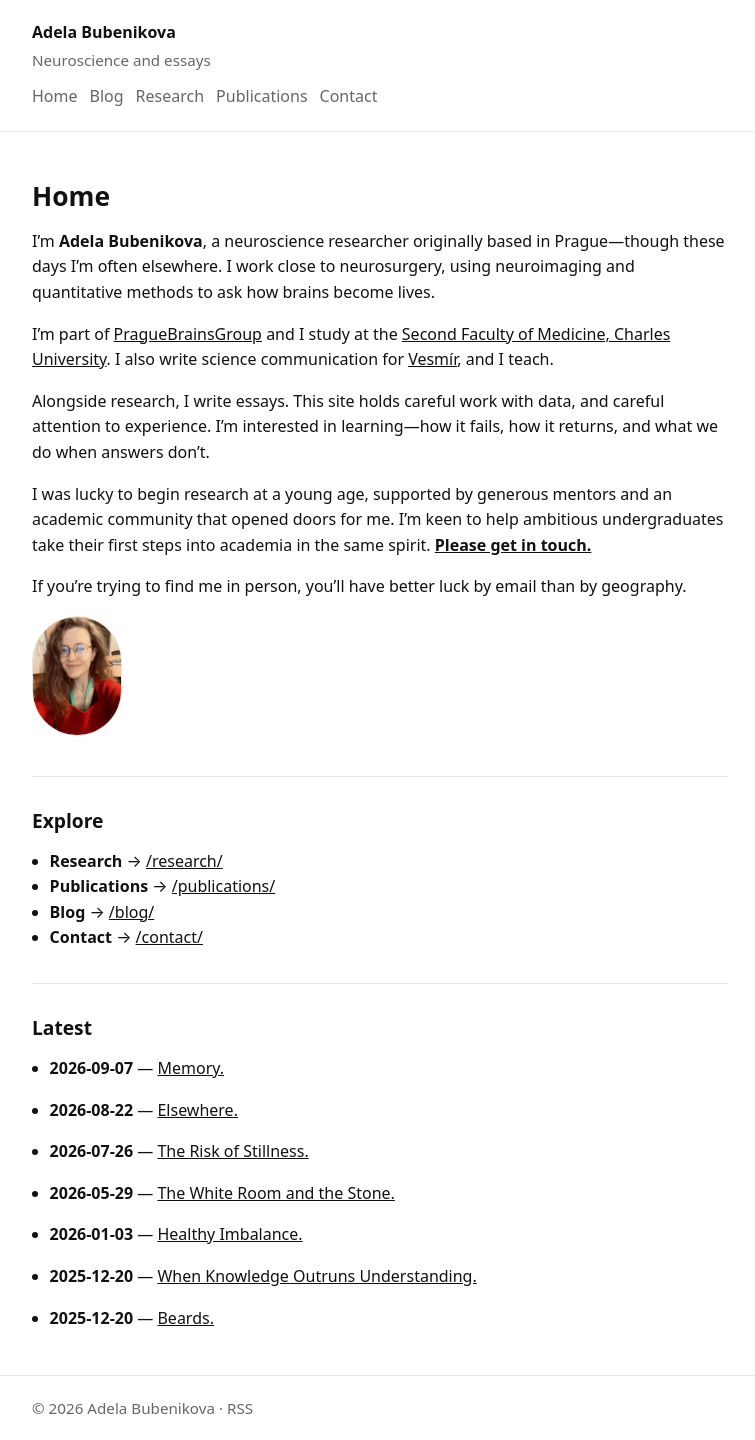
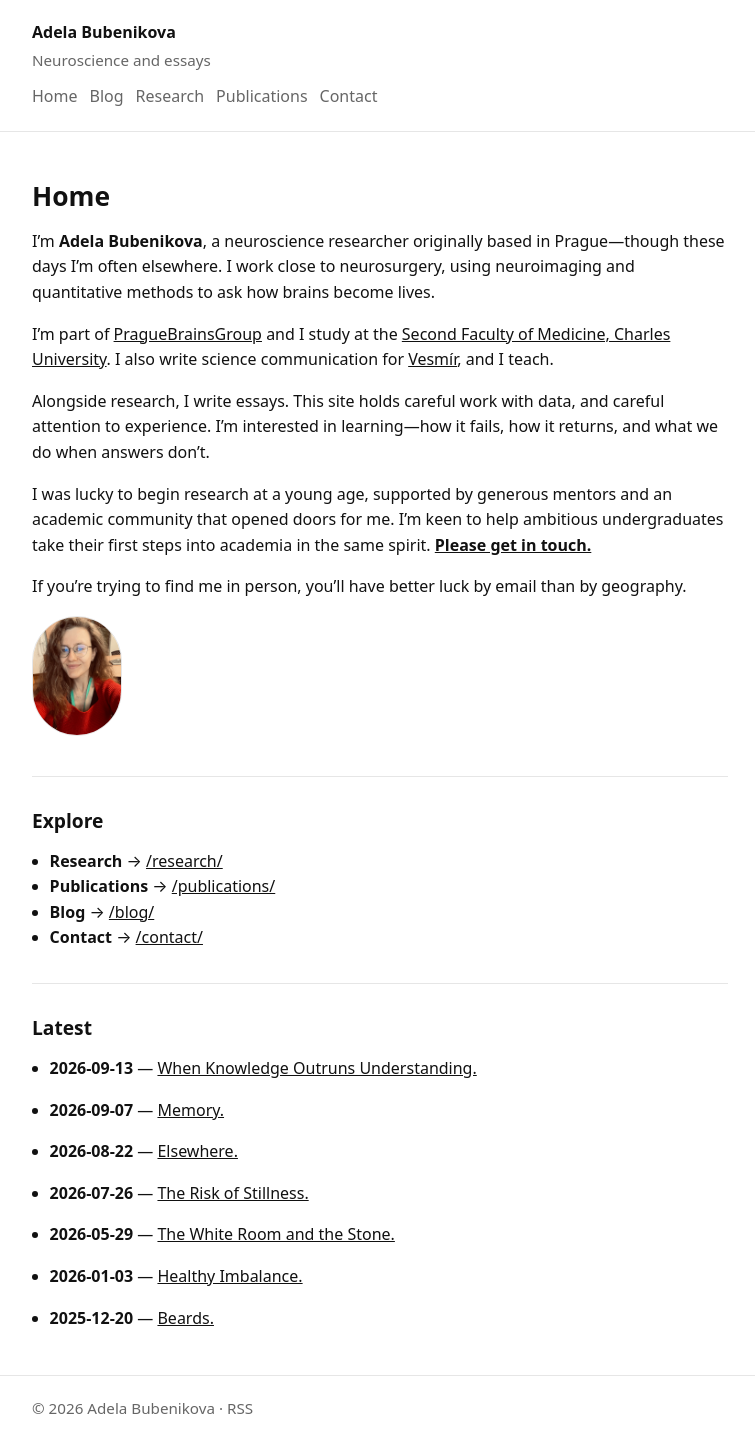
Before and after one commit to bubenikovaadela/bubenikovaadela.github.io, a Jekyll site: the page built from index.md, in a window 1280 px wide. Shown: the whole page, without its empty margins (260-1015 px from the left). Built offline with Jekyll 4.4.1, drawn with Linux system fonts in a browser that asks for light colours.

Commit message:
Change publication date to September 13, 2026
Updated the publication date of the essay.

```diff
--- a/_posts/2026-09-13-when-knowledge-outruns-understanding.md
+++ b/_posts/2026-09-13-when-knowledge-outruns-understanding.md
@@ -1,6 +1,6 @@
 ---
 title: "When Knowledge Outruns Understanding."
-date: 2025-12-20 08:00:00 +0100
+date: 2026-09-13 08:00:00 +0100
 categories: [essays]
 ---
 
```
